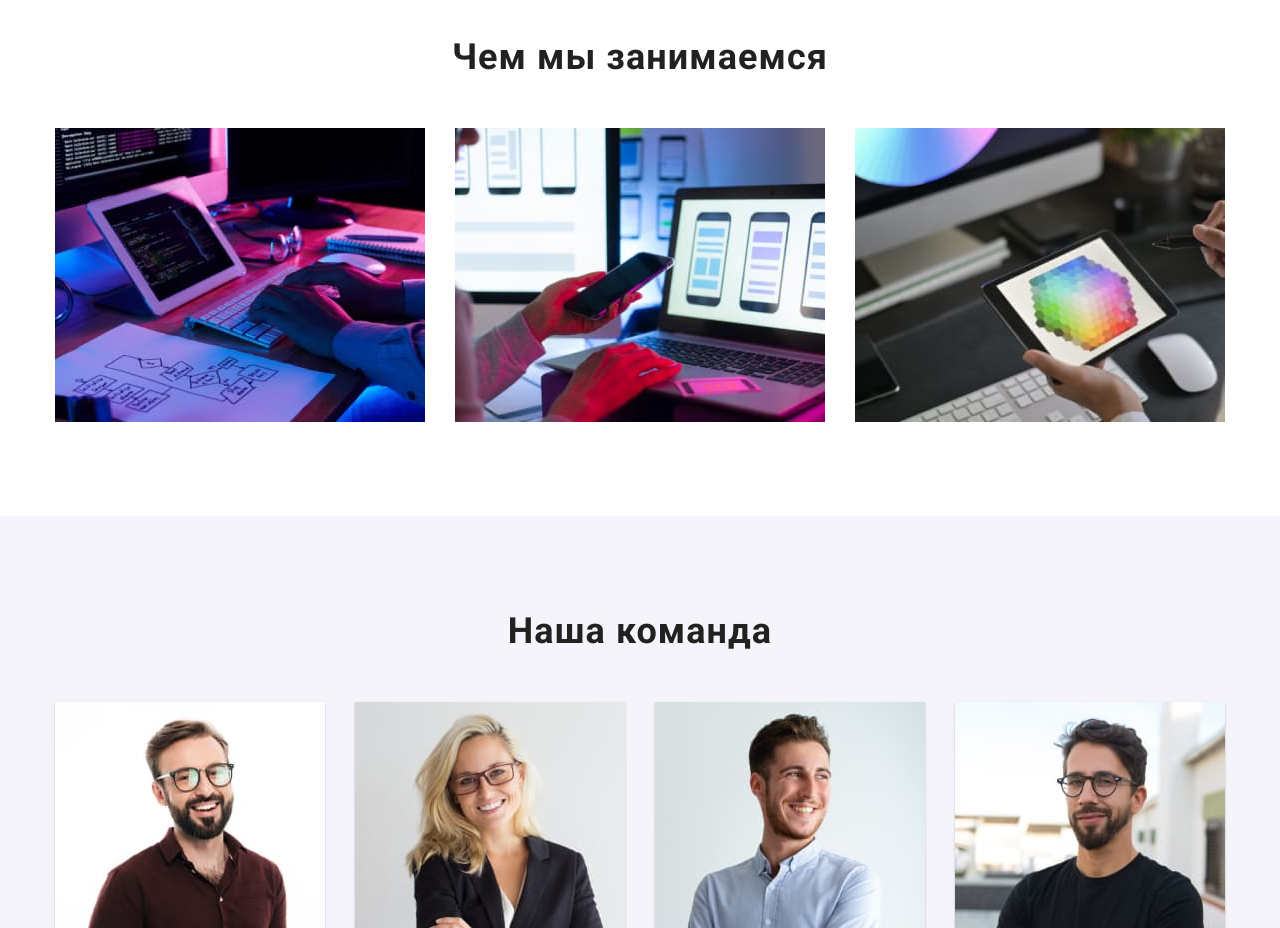
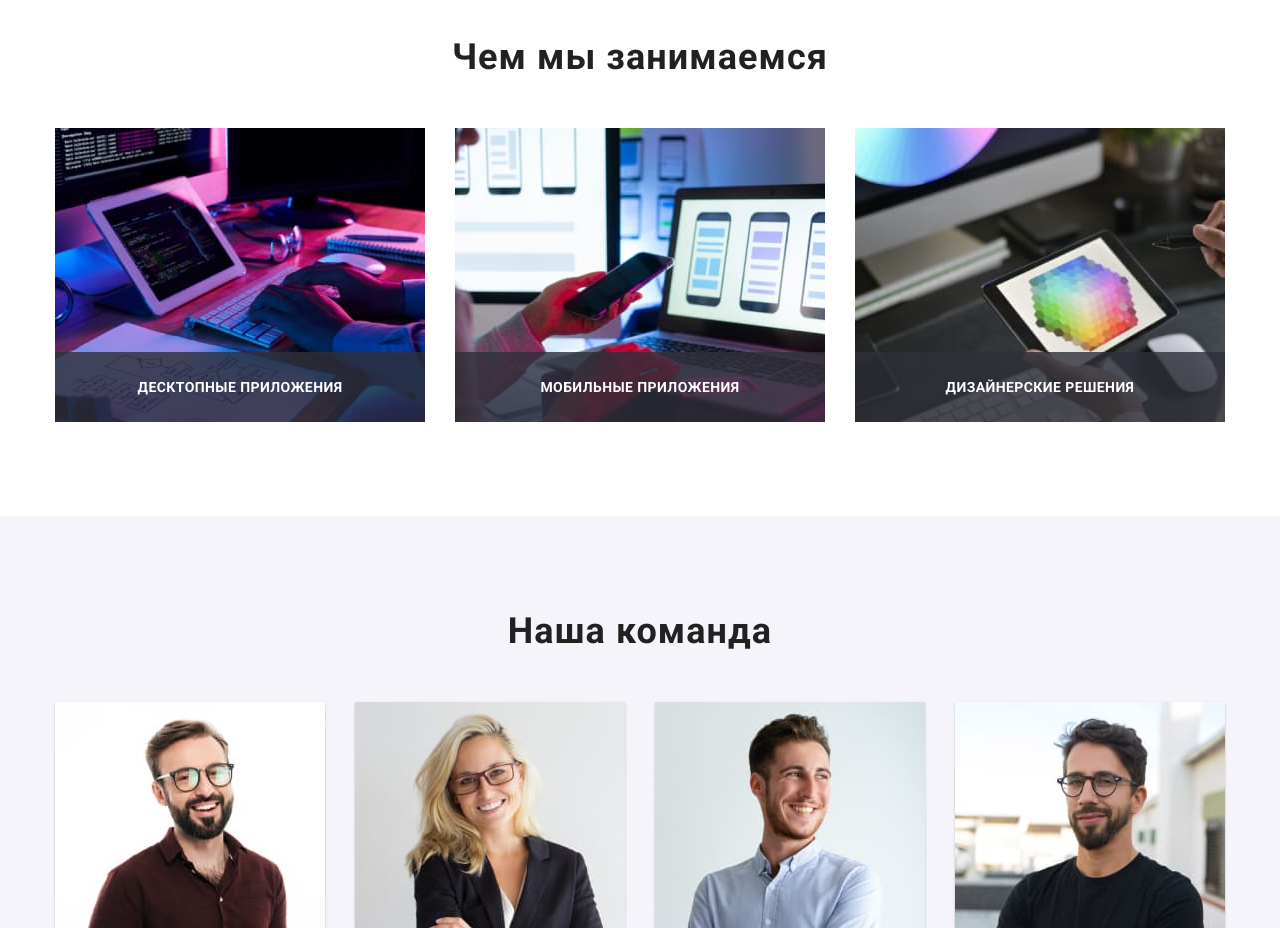
Before and after one commit to Volika/goit-markup-hw-05, a plain HTML site: page index.html in a window 1280 px wide. Shown: the part 1080-2008 px from the top of the page. Drawn offline with nearby package versions, Linux system fonts and the light colour scheme.

Commit message:
dev-text-container

```diff
--- a/css/styles.css
+++ b/css/styles.css
@@ -276,6 +276,27 @@ a {
   width: calc(100% / 3 - 30px);
   margin-left: 30px;
 }
+.dev-item-container {
+  position: relative;
+}
+.dev-text-container {
+  display: flex;
+  justify-content: center;
+  align-items: center;
+  width: 100%;
+  height: 70px;
+  position: absolute;
+  background: rgba(47, 48, 58, 0.8);
+  bottom: 0px;
+}
+.dev-item-text {
+  font-weight: bold;
+  font-size: 14px;
+  line-height: 16px;
+  letter-spacing: 0.03em;
+  text-transform: uppercase;
+  color: #ffffff;
+}
 /* --- team -------------------------- */
 .team {
   background-color: var(--light-backg-color);
--- a/index.html
+++ b/index.html
@@ -137,28 +137,43 @@
           <h2 class="development-title page-title-style">Чем мы занимаемся</h2>
           <ul class="development-list list">
             <li class="development-item">
+              <div class="dev-item-container">
                 <img
                   src="./images/box_1.jpg"
                   alt="Разработки для планшета"
                   width="370"
                   height="294"
                 />
+                <div class="dev-text-container">
+                  <p class="dev-item-text">Десктопные приложения</p>
+                </div>
+              </div>
             </li>
             <li class="development-item">
+              <div class="dev-item-container">
                 <img
                   src="./images/box_2.jpg"
                   alt="Разработки для мобильного телефона"
                   width="370"
                   height="294"
                 />
+                <div class="dev-text-container">
+                  <p class="dev-item-text">Мобильные приложения</p>
+                </div>
+              </div>
             </li>
             <li class="development-item">
+              <div class="dev-item-container">
                 <img
                   src="./images/box_3.jpg"
                   alt="Настройка гаджетов"
                   width="370"
                   height="294"
                 />
+                <div class="dev-text-container">
+                  <p class="dev-item-text">Дизайнерские решения</p>
+                </div>
+              </div>
             </li>
           </ul>
         </div>
```
Lines whose indentation alone changed are shown as unchanged.
